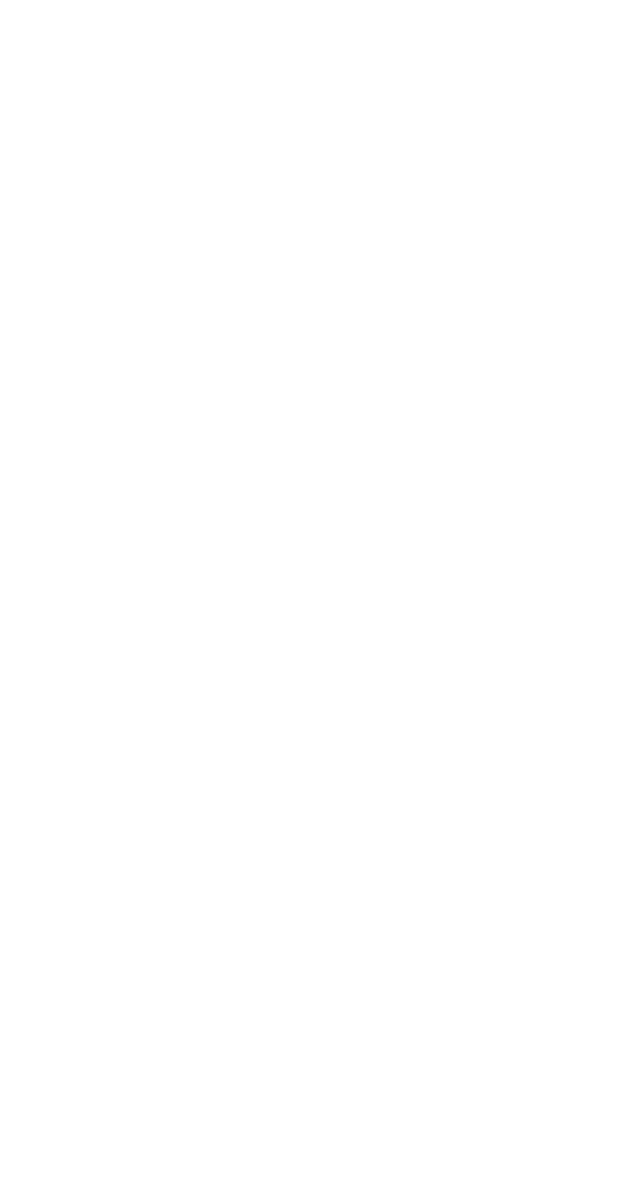
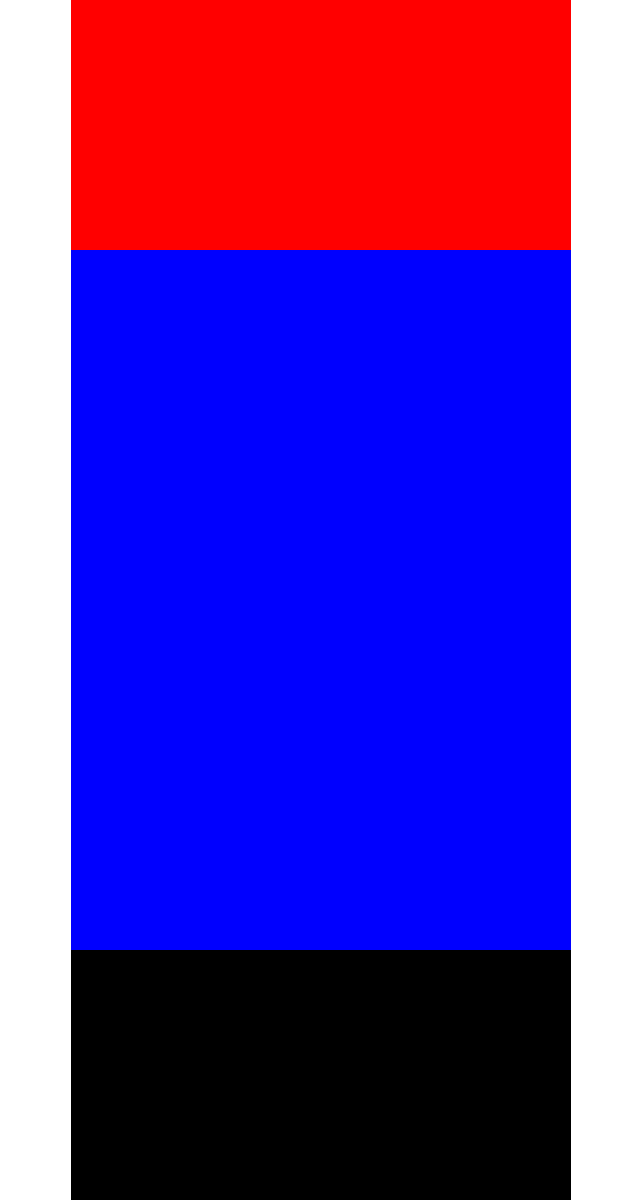
Before and after one commit to popov-eo/first-project, a plain HTML site: page index.html in a window 1280 px wide. Shown: the whole page, without its empty margins (319-959 px from the left). Before the commit the page ends 800 px from the top, so only its background shows below. Drawn offline with Linux system fonts and the light colour scheme.

Commit message:
Первая структура html и первые стили CSS

```diff
--- a/index.html
+++ b/index.html
@@ -4,8 +4,19 @@
     <meta charset="UTF-8">
     <meta name="viewport" content="width=device-width, initial-scale=1.0">
     <title>Document</title>
+    <link rel="stylesheet" href="style.css">
 </head>
 <body>
+    <header class="header">
 
+    </header>
+
+    <main class="main">
+
+    </main>
+
+    <footer class="footer">
+
+    </footer>
 </body>
 </html>
--- a/style.css
+++ b/style.css
@@ -0,0 +1,26 @@
+* {
+  box-sizing: border-box;
+}
+
+body {
+  margin: 0 auto;
+  width: 500px;
+}
+
+.header {
+  width: 500px;
+  height: 250px;
+  background-color: red;
+}
+
+.main {
+  width: 500px;
+  height: 700px;
+  background-color: blue;
+}
+
+.footer {
+  width: 500px;
+  height: 250px;
+  background-color: black;
+}
```
Also changed, not shown: 1 other file.
